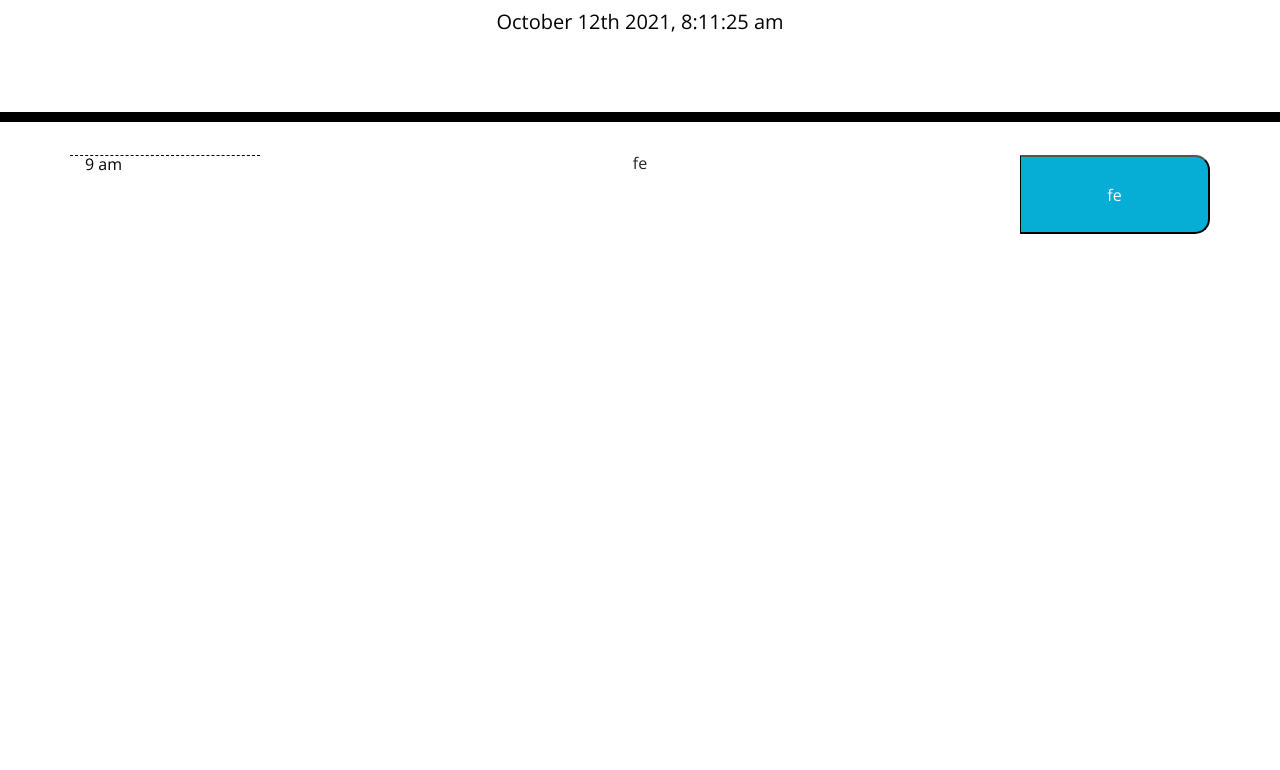
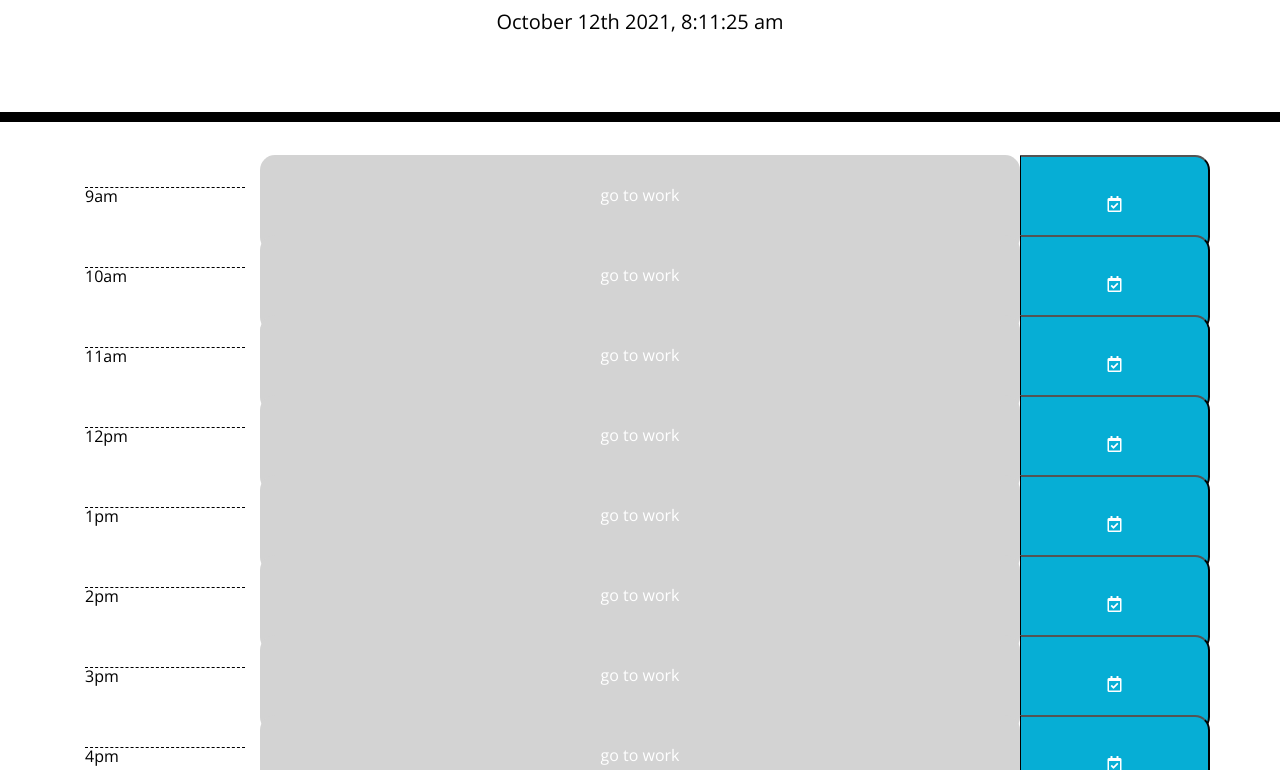
Before and after one commit to JeffreyBanh/Week_Five_Challenge, a plain HTML site: page Develop/index.html in a window 1280 px wide. Shown: the part 182-952 px from the top of the page. Drawn offline with nearby package versions, Linux system fonts and the light colour scheme.

Commit message:
work on jquery and moments

```diff
--- a/Develop/index.html
+++ b/Develop/index.html
@@ -30,28 +30,104 @@
     </header>
     <div class="container">
       <div class = "row">
-        <div class = "col-2 hour" >9 am</div>
-        <div class = "col-8 time-block" >fe</div>
-        <button class = "col-2 saveBtn" >fe</button>
+        <div class = "col-2 ">
+          <p class = "hour">9am</p>
+        </div>
+        <div class = "col-8 time-block">
+          <p class = "description" type = "text">go to work</p>
+        </div>
+        <button class = "col-2 saveBtn"><i class="far fa-calendar-check"></i></button>
       </div>
-      <div class = "row"></div>
-      <div class = "row"></div>
-      <div class = "row"></div>
-      <div class = "row"></div>
-      <div class = "row"></div>
-      <div class = "row"></div>
-      <div class = "row"></div>
-      <div class = "row"></div>
-      <div class = "row"></div>
-      <div class = "row"></div>
-      <div class = "row"></div>
+      <div class = "row">
+        <div class = "col-2 ">
+          <p class = "hour">10am</p>
+        </div>
+        <div class = "col-8 time-block">
+          <p class = "description" type = "text">go to work</p>
+        </div>
+        <button class = "col-2 saveBtn"><i class="far fa-calendar-check"></i></button>
+      </div>
+      <div class = "row">
+        <div class = "col-2 ">
+          <p class = "hour">11am</p>
+        </div>
+        <div class = "col-8 time-block">
+          <p class = "description" type = "text">go to work</p>
+        </div>
+        <button class = "col-2 saveBtn"><i class="far fa-calendar-check"></i></button>
+      </div>
+      <div class = "row">
+        <div class = "col-2 ">
+          <p class = "hour">12pm</p>
+        </div>
+        <div class = "col-8 time-block">
+          <p class = "description" type = "text">go to work</p>
+        </div>
+        <button class = "col-2 saveBtn"><i class="far fa-calendar-check"></i></button>
+      </div>
+      <div class = "row">
+        <div class = "col-2 ">
+          <p class = "hour">1pm</p>
+        </div>
+        <div class = "col-8 time-block">
+          <p class = "description" type = "text">go to work</p>
+        </div>
+        <button class = "col-2 saveBtn"><i class="far fa-calendar-check"></i></button>
+      </div>
+      <div class = "row">
+        <div class = "col-2 ">
+          <p class = "hour">2pm</p>
+        </div>
+        <div class = "col-8 time-block">
+          <p class = "description" type = "text">go to work</p>
+        </div>
+        <button class = "col-2 saveBtn"><i class="far fa-calendar-check"></i></button>
+      </div>
+      <div class = "row">
+        <div class = "col-2 ">
+          <p class = "hour">3pm</p>
+        </div>
+        <div class = "col-8 time-block">
+          <p class = "description" type = "text">go to work</p>
+        </div>
+        <button class = "col-2 saveBtn"><i class="far fa-calendar-check"></i></button>
+      </div>
+      <div class = "row">
+        <div class = "col-2 ">
+          <p class = "hour">4pm</p>
+        </div>
+        <div class = "col-8 time-block">
+          <p class = "description" type = "text">go to work</p>
+        </div>
+        <button class = "col-2 saveBtn"><i class="far fa-calendar-check"></i></button>
+      </div>
+      <div class = "row">
+        <div class = "col-2 ">
+          <p class = "hour">5pm</p>
+        </div>
+        <div class = "col-8 time-block">
+          <p class = "description" type = "text">go to work</p>
+        </div>
+        <button class = "col-2 saveBtn"><i class="far fa-calendar-check"></i></button>
+      </div>
     </div>
 
     <script src="https://code.jquery.com/jquery-3.4.1.min.js"></script>
     <script src="https://cdnjs.cloudflare.com/ajax/libs/moment.js/2.24.0/moment.min.js"></script>
     <script>
-    var a = moment().format('MMMM Do YYYY, h:mm:ss a');
-    document.getElementById("currentDay").innerHTML = a
+    var displayDate = moment().format('MMMM Do YYYY, h:mm:ss a');
+    document.getElementById("currentDay").innerHTML = displayDate
+
+    var currentTime = moment();
+    console.log(currentTime)
+    var beginningTime = moment('9:00am', 'h:mma')
+    console.log(beginningTime)
+    var endTime = moment('5:00pm', 'h:mma')
+    if (beginningTime.isBefore(endTime)){
+      $(".time-block").addClass("past");
+    }else if(beginningTime.isAfter(beginningTime)){
+      $(".time-block").addClass("future")
+    }
     </script>
   </body>
 </html>
```
